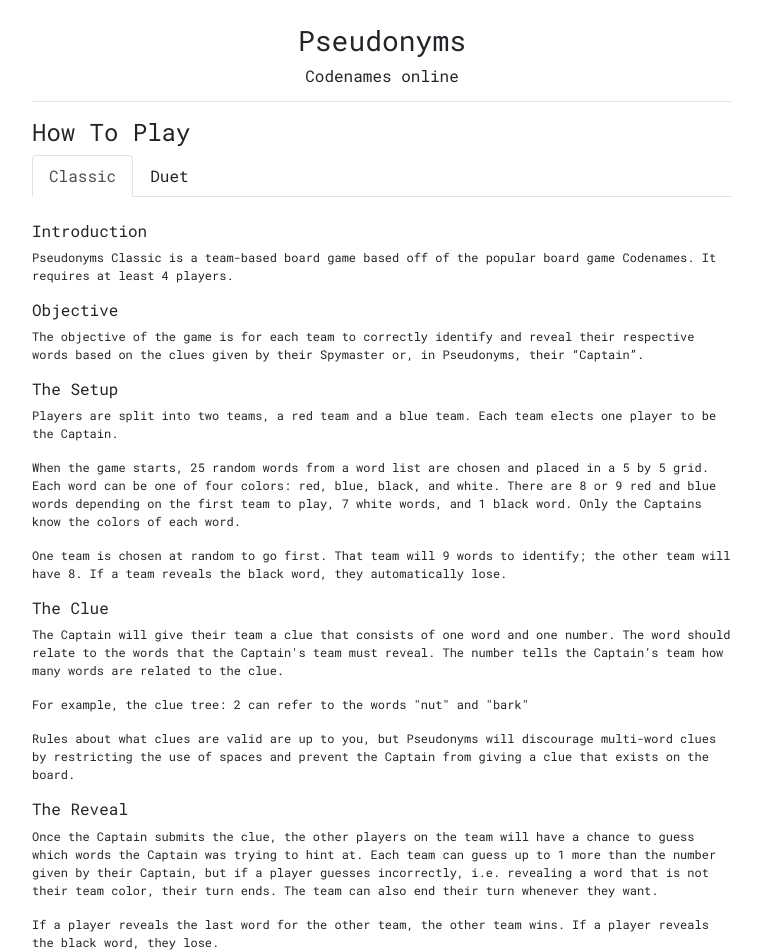
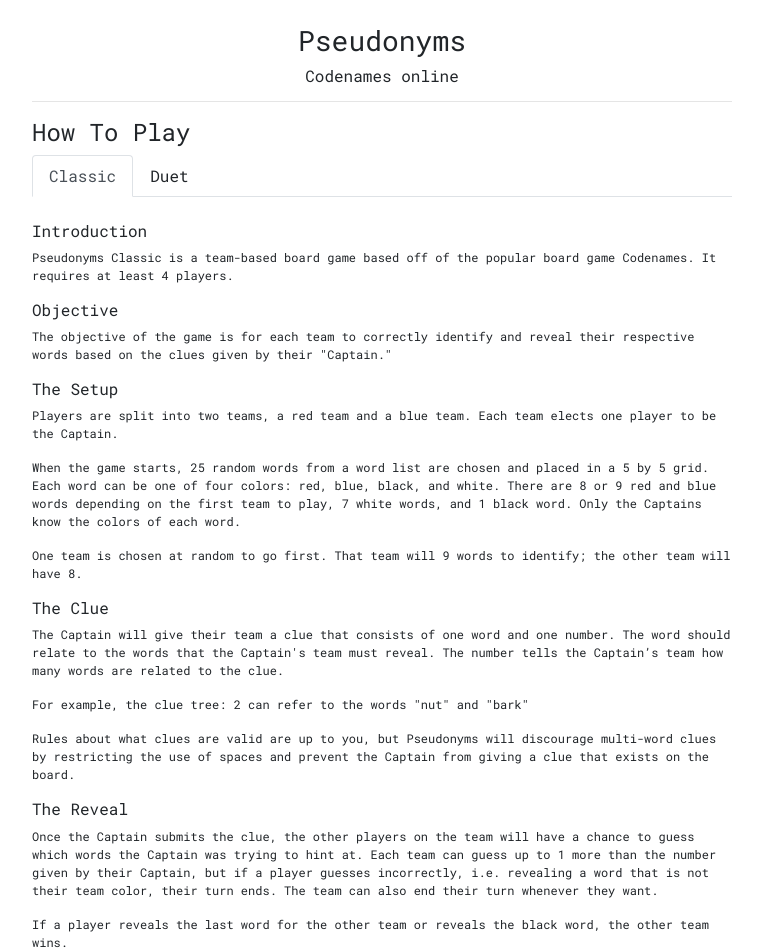
Before and after one commit to coconut750750/pseudonyms, a React (Create React App) app in the folder client/: page /howto in a window 1280 px wide. Shown: the top 952 px of the page, without its empty margins (258-1019 px from the left). Built offline with nearby package versions, Linux system fonts and the light colour scheme.

Commit message:
update howto wording

```diff
--- a/client/src/routes/HowTo.js
+++ b/client/src/routes/HowTo.js
@@ -12,12 +12,12 @@
       <p>Pseudonyms Classic is a team-based board game based off of the popular board game Codenames. It requires at least 4 players.</p>
 
       <h6>Objective</h6>
-      <p>The objective of the game is for each team to correctly identify and reveal their respective words based on the clues given by their Spymaster or, in Pseudonyms, their “Captain”.</p>
+      <p>The objective of the game is for each team to correctly identify and reveal their respective words based on the clues given by their "Captain."</p>
 
       <h6>The Setup</h6>
       <p>Players are split into two teams, a red team and a blue team. Each team elects one player to be the Captain.</p>
       <p>When the game starts, 25 random words from a word list are chosen and placed in a 5 by 5 grid. Each word can be one of four colors: red, blue, black, and white. There are 8 or 9 red and blue words depending on the first team to play, 7 white words, and 1 black word. Only the Captains know the colors of each word.</p>
-      <p>One team is chosen at random to go first. That team will 9 words to identify; the other team will have 8. If a team reveals the black word, they automatically lose. </p>
+      <p>One team is chosen at random to go first. That team will 9 words to identify; the other team will have 8. </p>
 
       <h6>The Clue</h6>
       <p>The Captain will give their team a clue that consists of one word and one number. The word should relate to the words that the Captain's team must reveal. The number tells the Captain’s team how many words are related to the clue. </p>
@@ -26,7 +26,7 @@
 
       <h6>The Reveal</h6>
       <p>Once the Captain submits the clue, the other players on the team will have a chance to guess which words the Captain was trying to hint at. Each team can guess up to 1 more than the number given by their Captain, but if a player guesses incorrectly, i.e. revealing a word that is not their team color, their turn ends. The team can also end their turn whenever they want.</p>
-      <p>If a player reveals the last word for the other team, the other team wins. If a player reveals the black word, they lose.</p>
+      <p>If a player reveals the last word for the other team or reveals the black word, the other team wins.</p>
 
       <h6>The End</h6>
       <p>The game ends when all of words for one team are revealed. The game can end early if the black word is revealed.</p>
@@ -44,7 +44,7 @@
       <h6>The Setup</h6>
       <p>Players are split into two teams, a red team and a blue team. These teams are working together to identify all the correct words. Players on the red team will give clues for the players on the blue team to guess, and vice versa.</p>
       <p>When the game starts, 25 random words from a word list are chosen and placed in a 5 by 5 grid. Each team sees 9 green, 3 black, and 13 white words. Note that a word that appears green to the red team might be green, black, or white to the blue team.</p>
-      <p>Either team can go first to give a clue; then it alternates. If either team reveals a word that appears black to the opposite team, everyone loses. </p>
+      <p>Either team can go first to give a clue; then the turns alternate. </p>
 
       <h6>The Clue</h6>
       <p>A clue consists of one word and one number. Suppose the red team is giving a clue; anyone on the red team can do so. The word should relate to the words that appear green to the red team. The number tells the blue team how many words are related to the clue. </p>
@@ -55,13 +55,14 @@
       <p>Once the red team submits the clue, anyone on the blue team can guess which words the red team was trying to hint at. They blue team can guess as many words as they want and can end their turn whenever they want, but if a player guesses incorrectly, i.e. revealing a word that appears white to the red team (even if the word appears green to the blue team), the turn ends.</p>
 
       <h6>Incorrect Reveals</h6>
-      <p>As stated above, some words might appear green to one team, but white or black to another team. So, even if a player on the blue team guesses a word that appears green to them, that guess is incorrect if it appears white to the red team. The blue team cannot guess that word again, but the red team can still guess that word.</p>
-      <p>In this case, since the red team still needs to guess that word, Pseudonyms will indicate incorrect guesses with a badge on the tile. For example, if the blue team guesses an incorrect word, a RED badge will appear on that word, indicating that the red team sees that word as white.</p>
+      <p>A player on the blue team guesses incorrectly if the word does not appear green to the red team. The blue team cannot guess that word again, but the red team can still guess that word.</p>
+      <p>Pseudonyms will indicate incorrect guesses with a badge on the tile. In this case, since the word does not appear green to the red team, a RED badge will appear on that word.</p>
       <p>If both a red AND a blue badge appear on a word, that word appears white to both teams, and neither team can guess that word anymore. </p>
+      <p>If a player reveals a word that appears black to the other team, both teams lose.</p>
 
       <h6>Turn Limit and Mistake Limit</h6>
       <p>To keep the game challenging, you have the ability to select the turn and mistake limit of a game. The default limits are 9 turns and 9 mistakes, meaning if the players cannot guess all the green words within 9 turns, they lose.</p>
-      <p>The mistake limit need not be the same as the turn limit. For example, players can play a game with a 9 turn limit, but a 2 mistake limit. Once they make two mistakes, future mistake costs 1 turn.</p>
+      <p>The mistake limit need not be the same as the turn limit. For example, players can play a game with a 9 turn limit, but a 2 mistake limit. Once they make two mistakes, future mistakes cost one extra turn.</p>
 
       <h6>Sudden Death</h6>
       <p>After the players run out of turns but still have green words to guess, they enter Sudden Death. They cannot give any more clues, but they can continue guessing. If a word appears green only to the red team, a player on the blue team MUST guess that word to be correct. If either team selects an incorrect guess, the game ends.</p>
```
